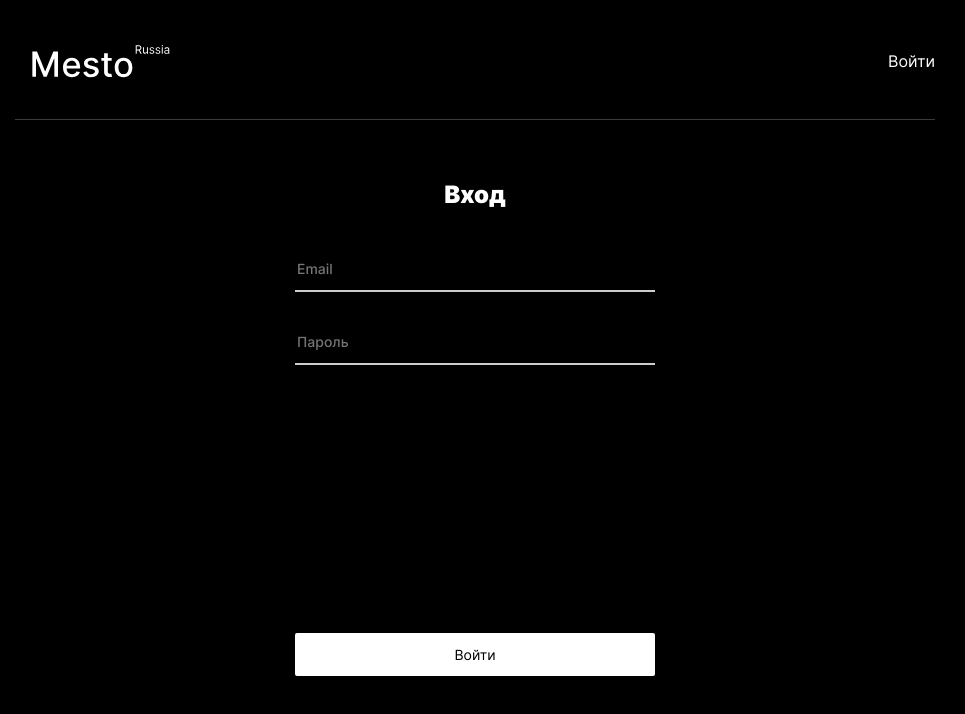
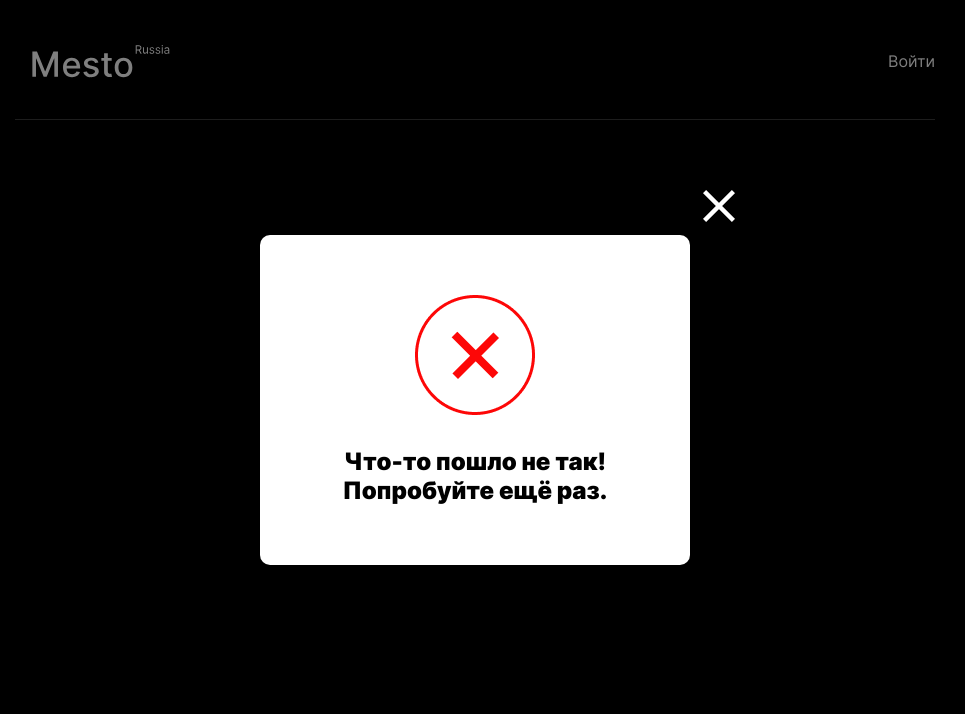
Before and after one commit to mintolime/mesto-react, a React (Create React App) app: page / in a window 1280 px wide. Shown: the top 714 px of the page, without its empty margins (165-1130 px from the left). Built offline with nearby package versions, Linux system fonts and the light colour scheme; no server answers.

Commit message:
dev: create popup InfoTooltip

```diff
--- a/src/components/App.jsx
+++ b/src/components/App.jsx
@@ -12,6 +12,7 @@ import ImagePopup from './ImagePopup';
 import Loading from './Loading';
 import Login from './Login';
 import Register from './Register';
+import InfoTooltip from './InfoTooltip';
 import { apiData } from '../utils/api/api';
 import { CurrentUserContext } from '../context/CurrentUserContext';
 
@@ -22,6 +23,7 @@ function App() {
   const [isAddPlacePopupOpen, setIsAddPlacePopupOpen] = React.useState(false);
   const [isEditAvatarPopupOpen, setIsEditAvatarPopupOpen] = React.useState(false);
   const [isDeleteCardPopupOpen, setIsDeleteCardPopupOpen] = React.useState(false);
+  const [isInfoTooltipOpen, setIsInfoTooltipOpen] = React.useState(false);
   const [isImagePopupOpen, setImagePopupOpen] = React.useState(false);
   const [selectedCard, setSelectedCard] = React.useState({});
   const [currentUser, setCurrentUser] = React.useState({});
@@ -49,6 +51,7 @@ function App() {
     setIsAddPlacePopupOpen(false);
     setImagePopupOpen(false);
     setIsDeleteCardPopupOpen(false);
+    setIsInfoTooltipOpen(false);
     setSelectedCard({});
   };
 
@@ -140,7 +143,10 @@ function App() {
     <>
       <CurrentUserContext.Provider value={currentUser}>
         <Header btnHeaderText={'Войти'} />
-        <Login/>
+        <InfoTooltip
+        // isOpen={isInfoTooltipOpen} onClose={closeAllPopups}
+        isCorrectLogin={false}/>
+        {/* <Login/> */}
         {/* <Register/> */}
         {/* {isLoadingActive ? (
           <Loading error={isErrorMessage} />
--- /dev/null
+++ b/src/components/InfoTooltip.jsx
@@ -0,0 +1,27 @@
+import successIcon from '../images/icon/icon-success-login.png';
+import errorIcon from '../images/icon/icon-error-login.png';
+
+function InfoTooltip({ isOpen, onClose, isCorrectLogin }) {
+  return (
+    <section
+      className={`popup popup_opened
+      `}
+      aria-label="обновление аватара">
+      <div className="popup__container popup__container_login">
+        <button type="button" className=" button button_type_close" onClick={onClose}></button>
+        <img
+          src={isCorrectLogin ? successIcon : errorIcon}
+          alt={isCorrectLogin ? 'Регистрация прошла успешно' : 'Регистрация не прошла'}
+          className="popup__login-icon"
+        />
+        <h3 className="popup__login-title">
+          {isCorrectLogin
+            ? 'Вы успешно зарегистрировались!'
+            : 'Что-то пошло не так! Попробуйте ещё раз.'}
+        </h3>
+      </div>
+    </section>
+  );
+}
+
+export default InfoTooltip;
--- a/src/index.css
+++ b/src/index.css
@@ -97,6 +97,11 @@
   text-align: center;
   text-decoration: none;
   color: #fff;
+  cursor: pointer;
+}
+
+.login__auth-link:hover {
+  opacity: .6;
 }
 
 .login__title {
@@ -118,3 +123,25 @@
 .form__inner_login {
   padding: 0 0 216px;
 }
+
+.popup__login-icon {
+  display: block;
+  width: 120px;
+  height: 120px;
+  margin: 0 auto;
+}
+
+.popup__container_login {
+  padding-top: 60px;
+  padding-bottom: 60px;
+}
+
+.popup__login-title {
+  font-weight: 900;
+  font-size: 24px;
+  line-height: 29px;
+  text-align: center;
+  color: #000000;
+  padding: 32px 0 0;
+  margin: 0;
+}
```
Also changed, not shown: src/images/icon/icon-error-login.png (added), src/images/icon/icon-success-login.png (added).
